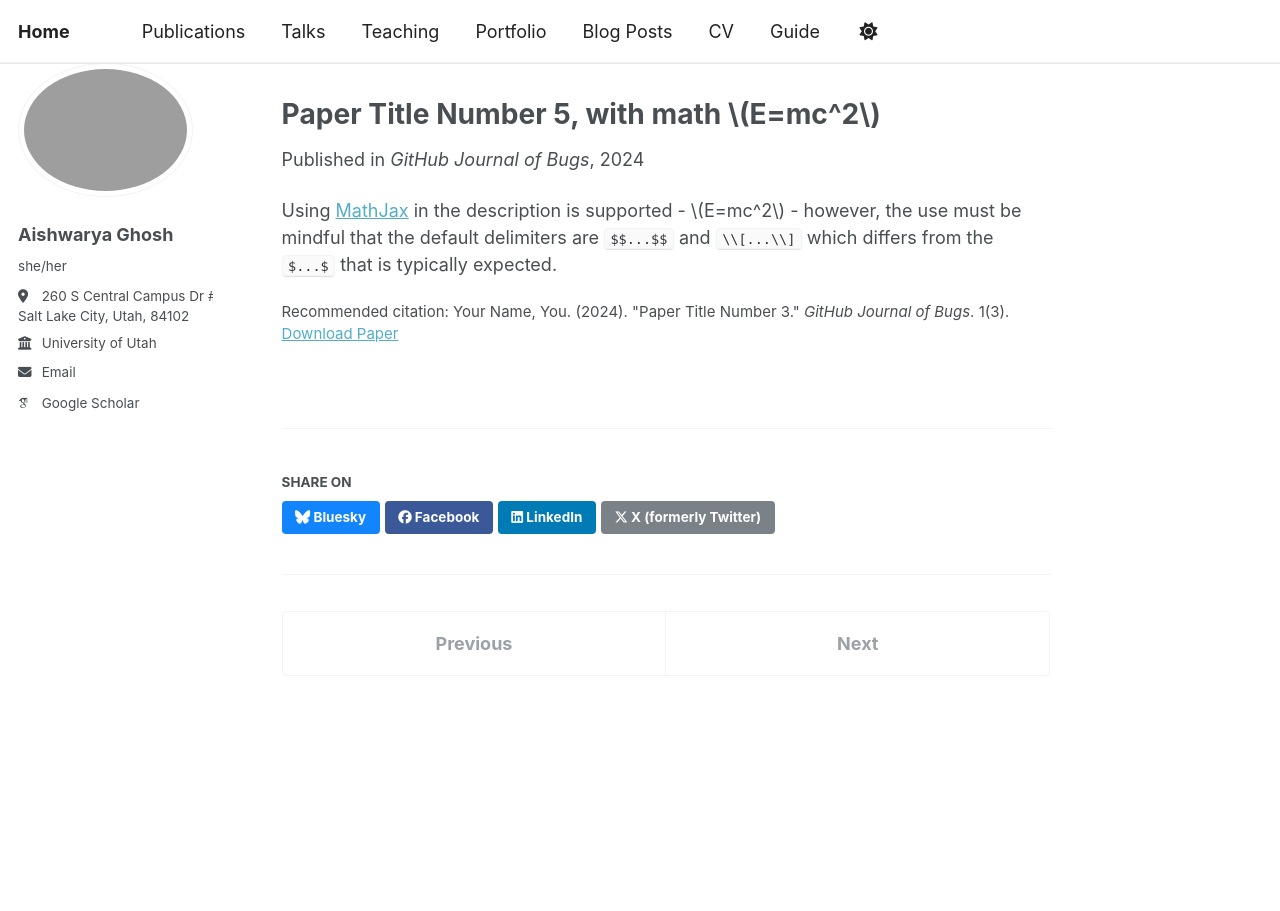
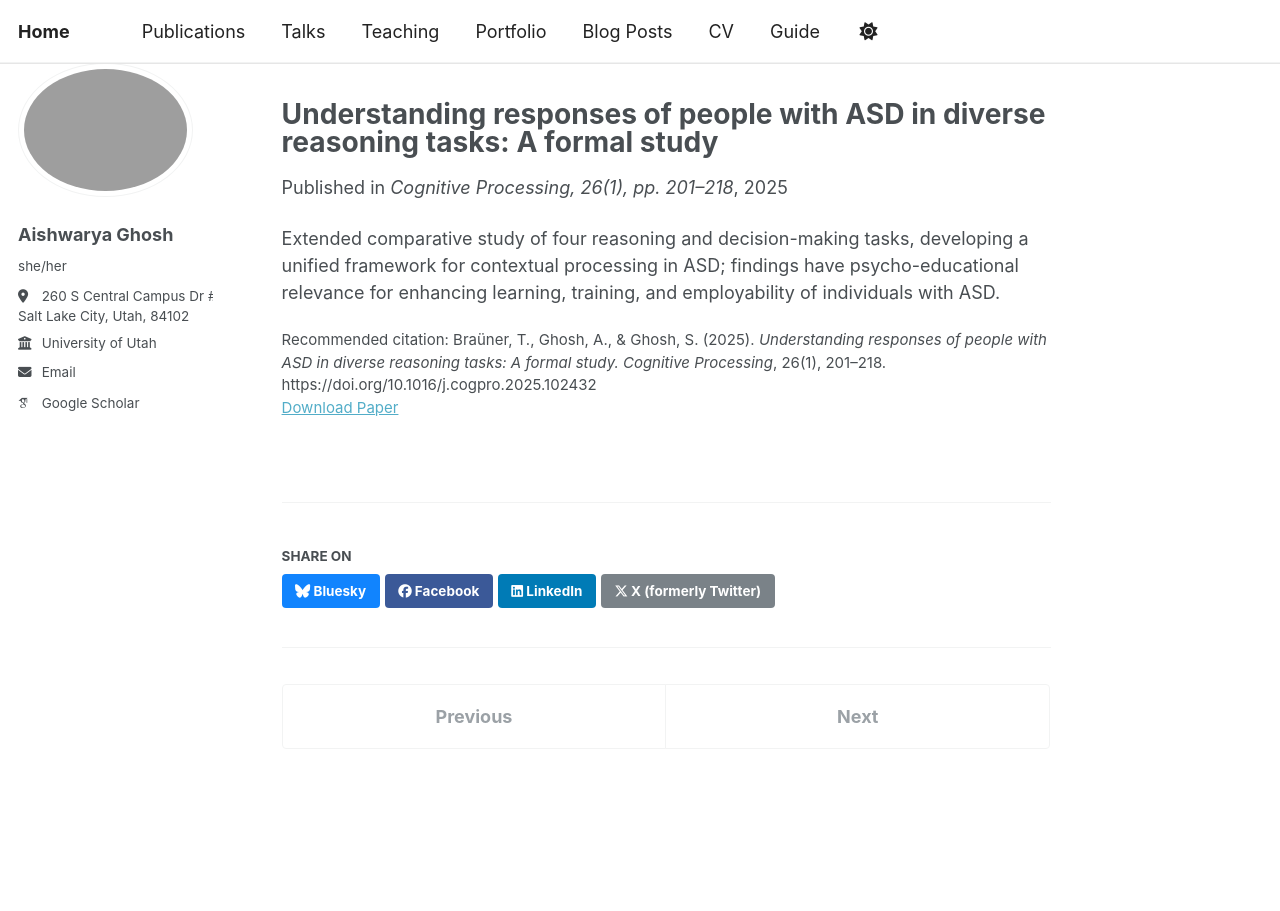
Before and after one commit to ghoshash1/ghoshash1.github.io, a Jekyll site: the page built from _publications/2025-06-08-paper-title-number-5.md, in a window 1280 px wide. Built offline with Jekyll 4.4.1, drawn with Linux system fonts in a browser that asks for light colours; some web fonts are replaced.

Commit message:
Update 2025-06-08-paper-title-number-5.md

```diff
--- a/_publications/2025-06-08-paper-title-number-5.md
+++ b/_publications/2025-06-08-paper-title-number-5.md
@@ -1,13 +1,13 @@
 ---
-title: "Paper Title Number 5, with math $$E=mc^2$$"
+title: "Understanding responses of people with ASD in diverse reasoning tasks: A formal study"
 collection: publications
-category: conferences
-permalink: /publication/2024-02-17-paper-title-number-4
-excerpt: 'This paper is about a famous math equation, $$E=mc^2$$'
-date: 2024-02-17
-venue: 'GitHub Journal of Bugs'
-paperurl: 'http://academicpages.github.io/files/paper3.pdf'
-citation: 'Your Name, You. (2024). &quot;Paper Title Number 3.&quot; <i>GitHub Journal of Bugs</i>. 1(3).'
+category: journals
+permalink: /publication/2025-asd-contextual-processing
+excerpt: "Extended comparative study of four reasoning and decision-making tasks, developing a unified framework for contextual processing in ASD; findings have psycho-educational relevance for enhancing learning, training, and employability of individuals with ASD."
+date: 2025-02-01
+venue: "Cognitive Processing, 26(1), pp. 201–218"
+paperurl: "https://doi.org/10.1007/s10339-024-01233-w"  # update with your DOI link if available
+citation: "Braüner, T., Ghosh, A., & Ghosh, S. (2025). <i>Understanding responses of people with ASD in diverse reasoning tasks: A formal study.</i> <i>Cognitive Processing</i>, 26(1), 201–218. https://doi.org/10.1016/j.cogpro.2025.102432"
 ---
 
-Using [MathJax](https://www.mathjax.org/) in the description is supported - $$E=mc^2$$ - however, the use must be mindful that the default delimiters are `$$...$$` and `\\[...\\]` which differs from the `$...$` that is typically expected.
+Extended comparative study of four reasoning and decision-making tasks, developing a unified framework for contextual processing in ASD; findings have psycho-educational relevance for enhancing learning, training, and employability of individuals with ASD.
```
